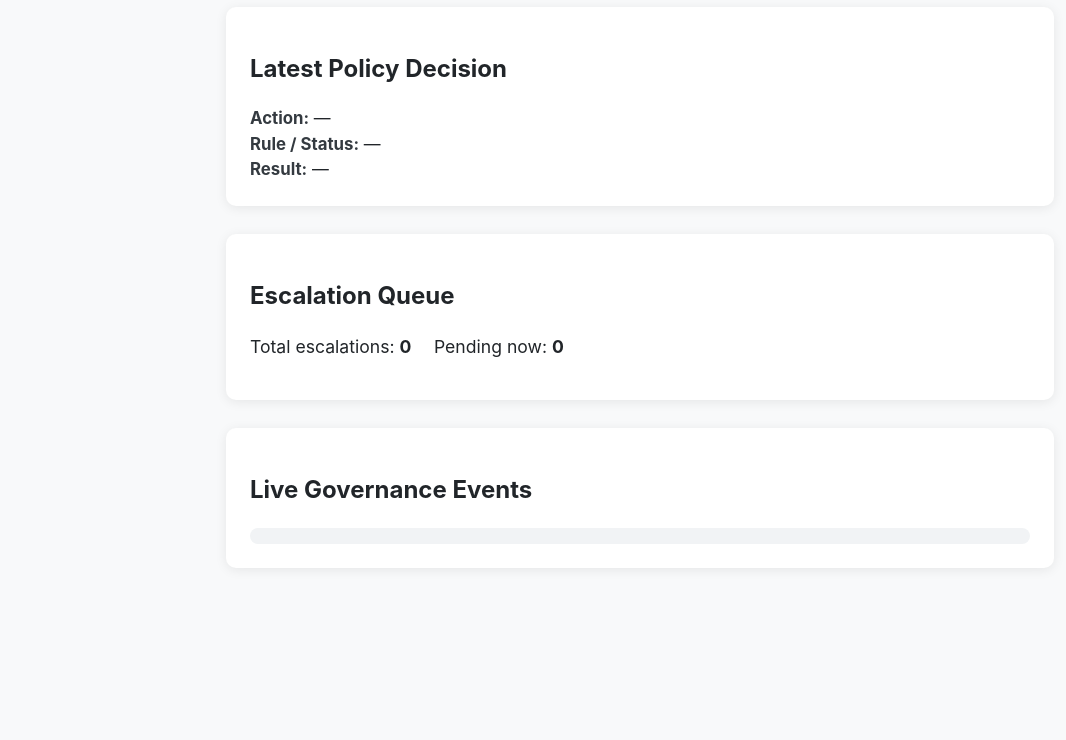
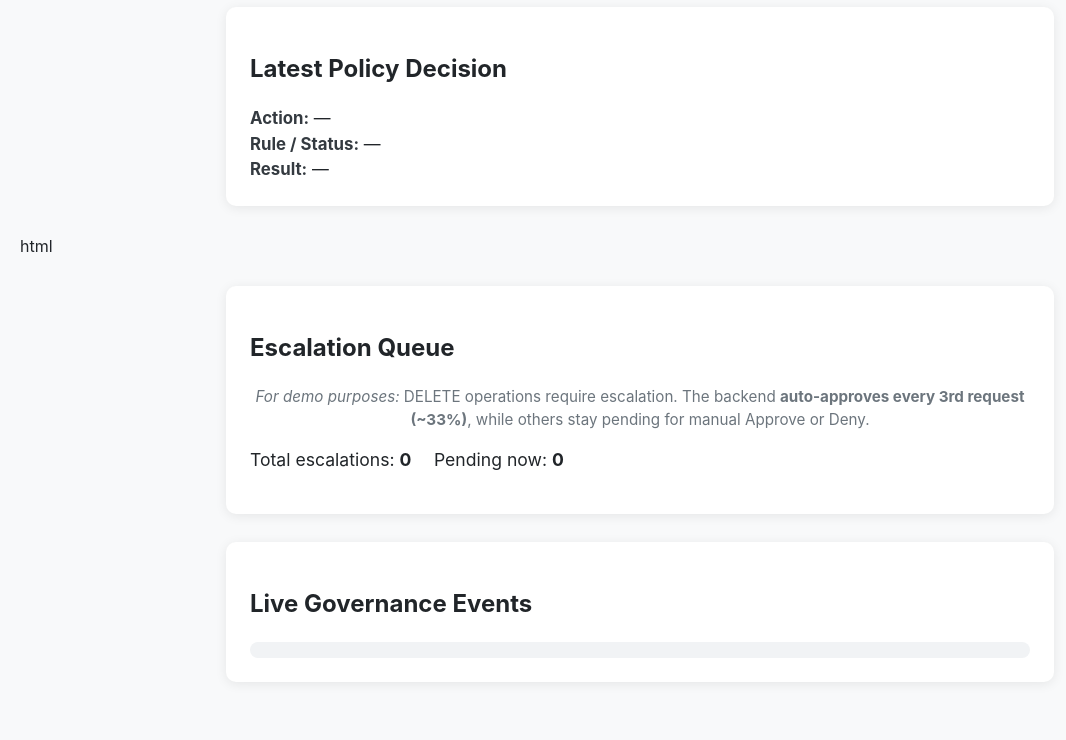
Before and after one commit to babyblueviper1/ai-governance-architecture, a Flask app: page / in a window 1280 px wide. Shown: the part 573-1313 px from the top of the page, without its empty margins (0-1066 px from the left). Before the commit the page ends 1071 px from the top, so only its background shows below. Run offline with Flask 3, Linux system fonts and the light colour scheme; data that the repository does not hold is empty.

Commit message:
Update index.html . nodes eternal

```diff
--- a/drvl-demo/templates/index.html
+++ b/drvl-demo/templates/index.html
@@ -210,14 +210,24 @@
     </div>
 </div>
 
+html
+
 <div class="panel">
     <h2>Escalation Queue</h2>
+
+    <p style="color: #6c757d; font-size: 0.95rem; margin: 8px 0 16px; text-align: center;">
+        <em>For demo purposes:</em> DELETE operations require escalation. The backend <strong>auto-approves every 3rd request (~33%)</strong>,
+        while others stay pending for manual Approve or Deny.
+    </p>
+
     <div class="stats-row">
         Total escalations: <b><span id="totalEscalations">0</span></b>
         Pending now: <b><span id="pendingCount">0</span></b>
     </div>
     <div id="escalationQueue"></div>
 </div>
+
+
 
 <div class="panel">
     <h2>Live Governance Events</h2>
```
